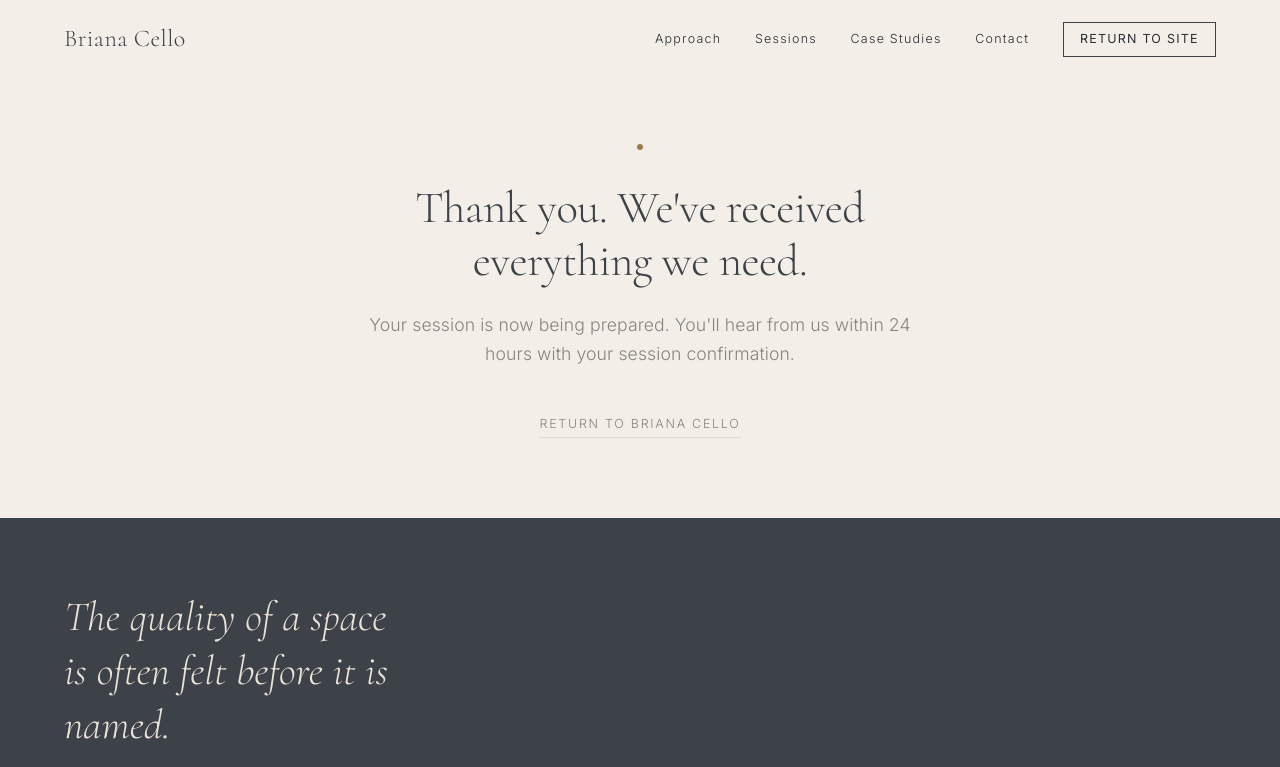
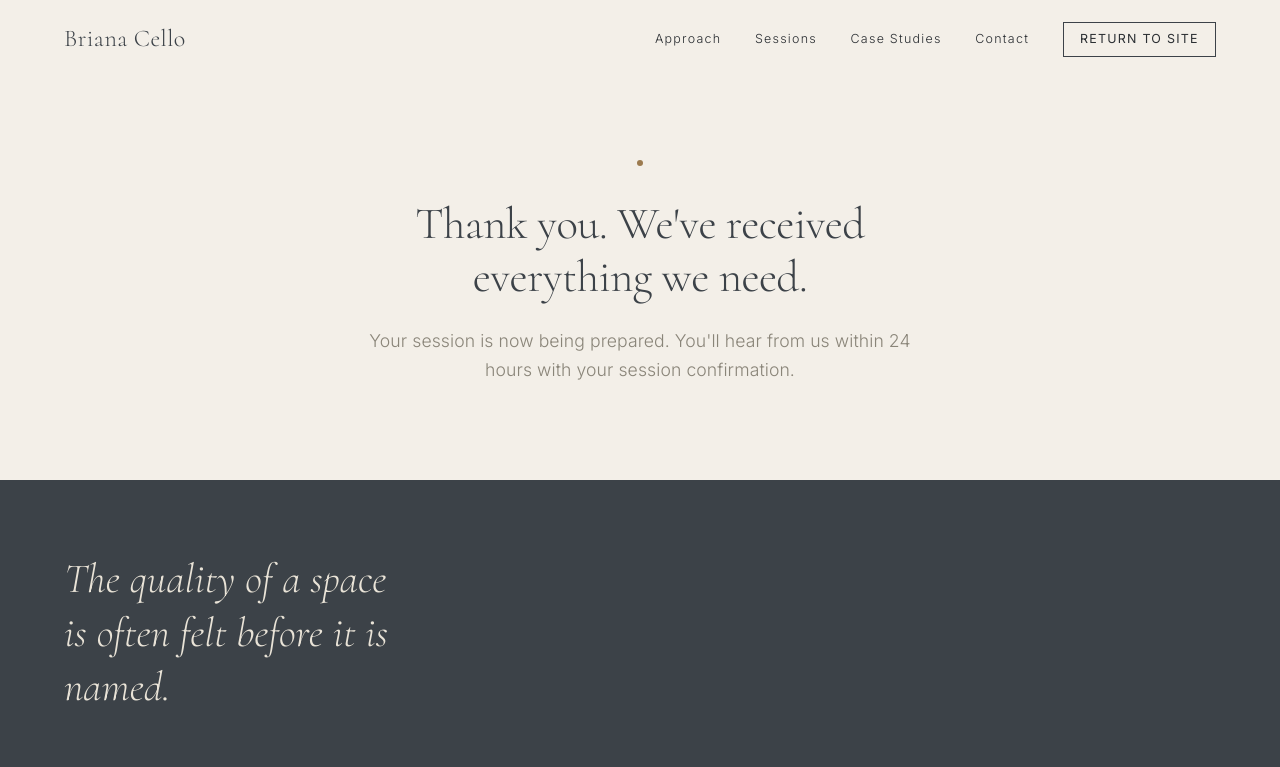
Before and after one commit to briachz/briachz.github.io, a plain HTML site: page received/index.html in a window 1280 px wide. Shown: the top 767 px of the page. Drawn offline with Linux system fonts and the light colour scheme.

Commit message:
Update index.html

```diff
--- a/received/index.html
+++ b/received/index.html
@@ -821,10 +821,7 @@ footer{background:var(--anchor);color:var(--on-anchor);padding:clamp(4rem,9vh,6.
 <main class="confirm-wrap">
   <span class="confirm-dot"></span>
   <h1 class="confirm-lead">Thank you. We've received everything we need.</h1>
-  <p class="confirm-sub">Your session is now being prepared. You'll hear from us within 24 hours with your session confirmation.</p>
-  <div class="confirm-action">
-    <a href="/" class="confirm-return">Return to Briana Cello</a>
-  </div>
+  <p class="confirm-sub" style="margin-bottom:0">Your session is now being prepared. You'll hear from us within 24 hours with your session confirmation.</p>
 </main>
 
 <footer>
```
